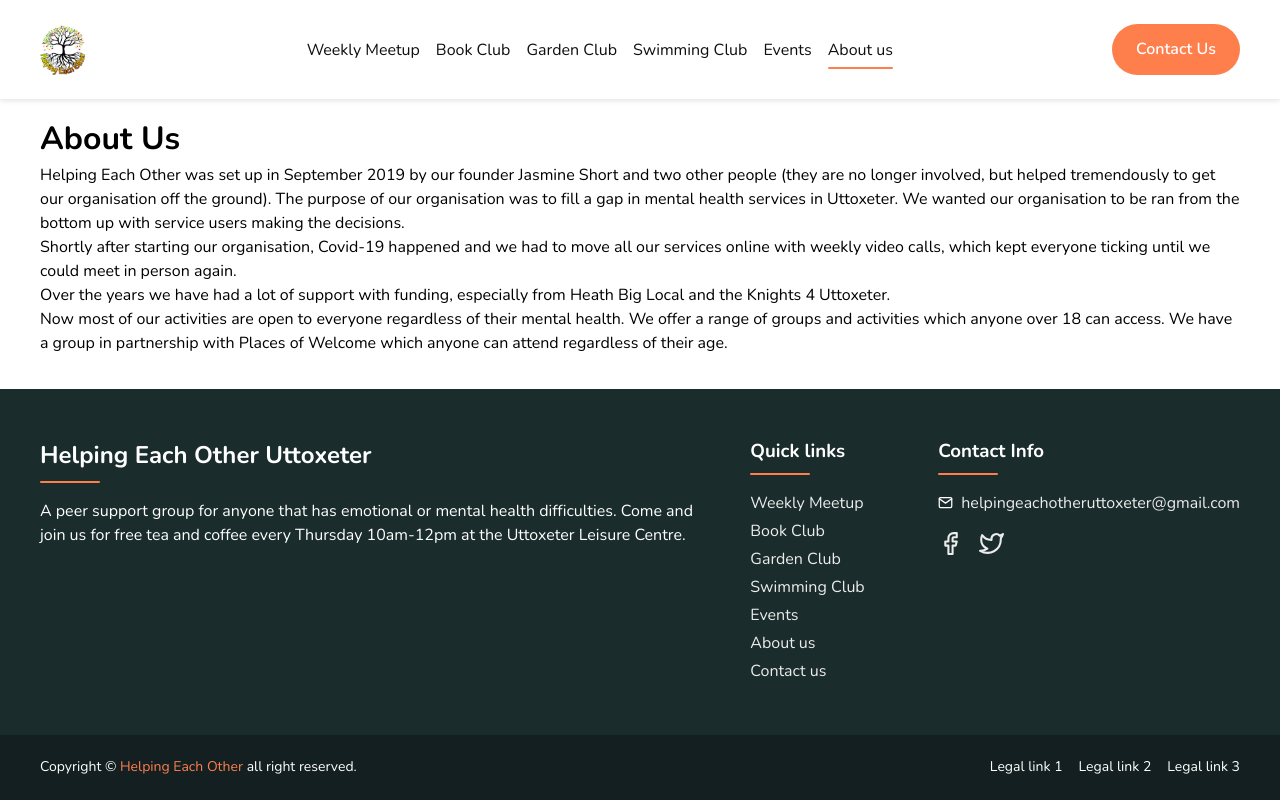
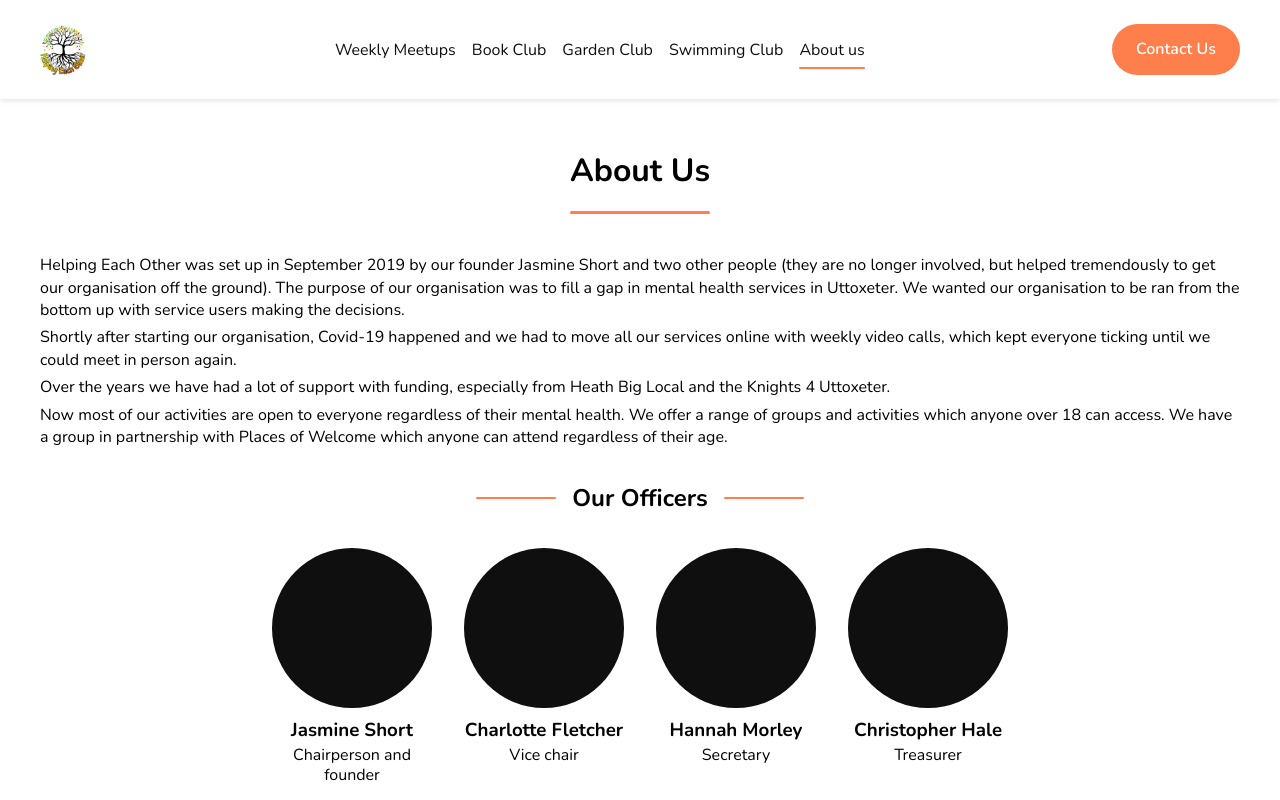
Before and after one commit to SophieBonneval/helping-each-other, a React (Vite) app in the folder client/: page /about-us in a window 1280 px wide. Shown: the top 800 px of the page. Built offline with nearby package versions, Linux system fonts and the light colour scheme.

Commit message:
Add About Us page content

```diff
--- a/client/src/App.jsx
+++ b/client/src/App.jsx
@@ -5,20 +5,20 @@ import AboutUs from './pages/AboutUs/AboutUs';
 import BookClub from './pages/BookClub/BookClub';
 import GardenClub from './pages/GardenClub/GardenClub';
 import SwimmingClub from './pages/SwimmingClub/SwimmingClub';
-import Events from './pages/Events/Events';
+// import Events from './pages/Events/Events';
 import ContactUs from './pages/ContactUs/ContactUs';
-import WeeklyMeetup from './pages/WeeklyMeetup/WeeklyMeetup';
+import WeeklyMeetups from './pages/WeeklyMeetups/WeeklyMeetups';
 
 function App() {
   return (
     <div className={classes['container']}>
       <Routes>
         <Route path='/' element={<Home />}></Route>
-        <Route path='/weekly-meetup' element={<WeeklyMeetup />}></Route>
+        <Route path='/weekly-meetups' element={<WeeklyMeetups />}></Route>
         <Route path='/book-club' element={<BookClub />}></Route>
         <Route path='/garden-club' element={<GardenClub />}></Route>
         <Route path='/swimming-club' element={<SwimmingClub />}></Route>
-        <Route path='/events' element={<Events />}></Route>
+        {/* <Route path='/events' element={<Events />}></Route> */}
         <Route path='/about-us' element={<AboutUs />}></Route>
         <Route path='/contact-us' element={<ContactUs />}></Route>
       </Routes>
--- /dev/null
+++ b/client/src/components/AboutUsDetails/AboutUsDetails.jsx
@@ -0,0 +1,59 @@
+import classes from './AboutUsDetails.module.scss';
+import { PageHead } from '../PageHead/PageHead';
+import Separator from '../Separator/Separator';
+
+export function AboutUsDetails({ title, team }) {
+  return (
+    <div className={classes['aboutUsDetails']}>
+      <PageHead variant='default' title={title} />
+      <div className={classes['aboutUsDetails_content']}>
+        <p>
+          Helping Each Other was set up in September 2019 by our founder Jasmine
+          Short and two other people (they are no longer involved, but helped
+          tremendously to get our organisation off the ground). The purpose of
+          our organisation was to fill a gap in mental health services in
+          Uttoxeter. We wanted our organisation to be ran from the bottom up
+          with service users making the decisions.
+        </p>
+        <p>
+          Shortly after starting our organisation, Covid-19 happened and we had
+          to move all our services online with weekly video calls, which kept
+          everyone ticking until we could meet in person again.
+        </p>
+        <p>
+          Over the years we have had a lot of support with funding, especially
+          from Heath Big Local and the Knights 4 Uttoxeter.
+        </p>
+        <p>
+          Now most of our activities are open to everyone regardless of their
+          mental health. We offer a range of groups and activities which anyone
+          over 18 can access. We have a group in partnership with Places of
+          Welcome which anyone can attend regardless of their age.
+        </p>
+      </div>
+      {team.length > 0 && (
+        <div className={classes['aboutUsDetails_team-container']}>
+          <Separator text='Our Officers' />
+          <div className={classes['aboutUsDetails_team-members']}>
+            {team.map((member, index) => (
+              <div
+                key={index}
+                className={classes['aboutUsDetails_team-member']}
+              >
+                <div
+                  className={classes['aboutUsDetails_team-member-img']}
+                ></div>
+                <h3>{member.name}</h3>
+                <h4>{member.role}</h4>
+                {member.description && <p>{member.description}</p>}
+                {member.email && <p>{member.email}</p>}
+              </div>
+            ))}
+          </div>
+        </div>
+      )}
+    </div>
+  );
+}
+
+export default AboutUsDetails;
--- /dev/null
+++ b/client/src/components/AboutUsDetails/AboutUsDetails.module.scss
@@ -0,0 +1,43 @@
+.aboutUsDetails {
+    display: flex;
+    flex-direction: column;
+    align-items: center;
+    justify-content: center;
+    height: 100%;
+    padding: 32px 0;
+}
+
+.aboutUsDetails_content {
+    line-height: 1.4;
+
+    p:not(:last-child) {
+        margin-bottom: 5px;
+    }
+}
+
+.aboutUsDetails_team-members {
+    display: flex;
+    justify-content: center;
+    flex-wrap: wrap;
+    gap: $double-spacing;
+}
+
+.aboutUsDetails_team-member {
+    text-align: center;
+    width: 160px;
+
+    h4 {
+        margin-top: 2px;
+        font-weight: normal;
+        line-height: 1.2;
+    }
+}
+
+.aboutUsDetails_team-member-img {
+    width: 160px;
+    height: 160px;
+    object-fit: cover;
+    border-radius: 50%;
+    background-color: $black;
+    margin-bottom: $half-spacing;
+}
--- a/client/src/components/PageHead/PageHead.module.scss
+++ b/client/src/components/PageHead/PageHead.module.scss
@@ -1,3 +1,21 @@
+.pageHead__default {
+    margin: 0 auto $base-spacing * 1.5;
+
+    &::after {
+        content: '';
+        display: block;
+        width: 100%;
+        height: 3px;
+        border-radius: $half-spacing;
+        margin: $base-spacing auto;
+        background-color: $primary;
+
+        @include media-query(max, $lap-start) {
+            margin: $base-spacing auto 0;
+        }
+    }
+}
+
 .pageHead__activity {
     margin: 0 0 $double-spacing;
 
--- a/client/src/data/activities.jsx
+++ b/client/src/data/activities.jsx
@@ -7,12 +7,12 @@ import {
 
 const activities = [
   {
-    title: 'Weekly Meetup',
+    title: 'Weekly Meetups',
     when: 'Every Thursday 10am-12pm',
     location: 'Uttoxeter Leisure Centre',
     description:
       'Our weekly meetup is in partnership with Places of Welcome. This is a group to meet new people and have a friendly chat with a free cup of tea or coffee. It is held at 10 am to 12 pm every Thursday at Uttoxeter Leisure Centre. Everyone is welcome to come along and join us (including children of those attending).',
-    link: '/weekly-meetup',
+    link: '/weekly-meetups',
     icon: <PiCoffeeDuotone size={60} />,
     dates: [
       {
--- a/client/src/data/navItems.js
+++ b/client/src/data/navItems.js
@@ -1,7 +1,7 @@
 const navItems = [
   {
-    title: 'Weekly Meetup',
-    link: '/weekly-meetup',
+    title: 'Weekly Meetups',
+    link: '/weekly-meetups',
   },
   {
     title: 'Book Club',
@@ -15,10 +15,10 @@ const navItems = [
     title: 'Swimming Club',
     link: '/swimming-club',
   },
-  {
-    title: 'Events',
-    link: '/events',
-  },
+  // {
+  //   title: 'Events',
+  //   link: '/events',
+  // },
   {
     title: 'About us',
     link: '/about-us',
--- /dev/null
+++ b/client/src/data/team.js
@@ -0,0 +1,20 @@
+const team = [
+  {
+    name: 'Jasmine Short',
+    role: 'Chairperson and founder',
+  },
+  {
+    name: 'Charlotte Fletcher',
+    role: 'Vice chair',
+  },
+  {
+    name: 'Hannah Morley',
+    role: 'Secretary',
+  },
+  {
+    name: 'Christopher Hale',
+    role: 'Treasurer',
+  },
+];
+
+export default team;
--- a/client/src/pages/AboutUs/AboutUs.jsx
+++ b/client/src/pages/AboutUs/AboutUs.jsx
@@ -1,35 +1,13 @@
+import AboutUsDetails from '../../components/AboutUsDetails/AboutUsDetails';
 import Page from '../../components/Page/Page';
-import { PageHead } from '../../components/PageHead/PageHead';
+import team from '../../data/team';
 import Wrapper from '../../components/Wrapper/Wrapper';
 
 function AboutUs() {
   return (
     <Page>
       <Wrapper>
-        <PageHead variant='default' title='About Us' />
-        <p>
-          Helping Each Other was set up in September 2019 by our founder Jasmine
-          Short and two other people (they are no longer involved, but helped
-          tremendously to get our organisation off the ground). The purpose of
-          our organisation was to fill a gap in mental health services in
-          Uttoxeter. We wanted our organisation to be ran from the bottom up
-          with service users making the decisions.
-        </p>
-        <p>
-          Shortly after starting our organisation, Covid-19 happened and we had
-          to move all our services online with weekly video calls, which kept
-          everyone ticking until we could meet in person again.
-        </p>
-        <p>
-          Over the years we have had a lot of support with funding, especially
-          from Heath Big Local and the Knights 4 Uttoxeter.
-        </p>
-        <p>
-          Now most of our activities are open to everyone regardless of their
-          mental health. We offer a range of groups and activities which anyone
-          over 18 can access. We have a group in partnership with Places of
-          Welcome which anyone can attend regardless of their age.
-        </p>
+        <AboutUsDetails title='About Us' team={team} />
       </Wrapper>
     </Page>
   );
--- a/client/src/pages/WeeklyMeetup/WeeklyMeetup.jsx
+++ b/client/src/pages/WeeklyMeetups/WeeklyMeetups.jsx
@@ -3,7 +3,7 @@ import Wrapper from '../../components/Wrapper/Wrapper';
 import activities from '../../data/activities';
 import ActivityDetails from '../../components/ActivityDetails/ActivityDetails';
 
-function WeeklyMeetup() {
+function WeeklyMeetups() {
   const activity = activities[0];
 
   return (
@@ -15,4 +15,4 @@ function WeeklyMeetup() {
   );
 }
 
-export default WeeklyMeetup;
+export default WeeklyMeetups;
```
